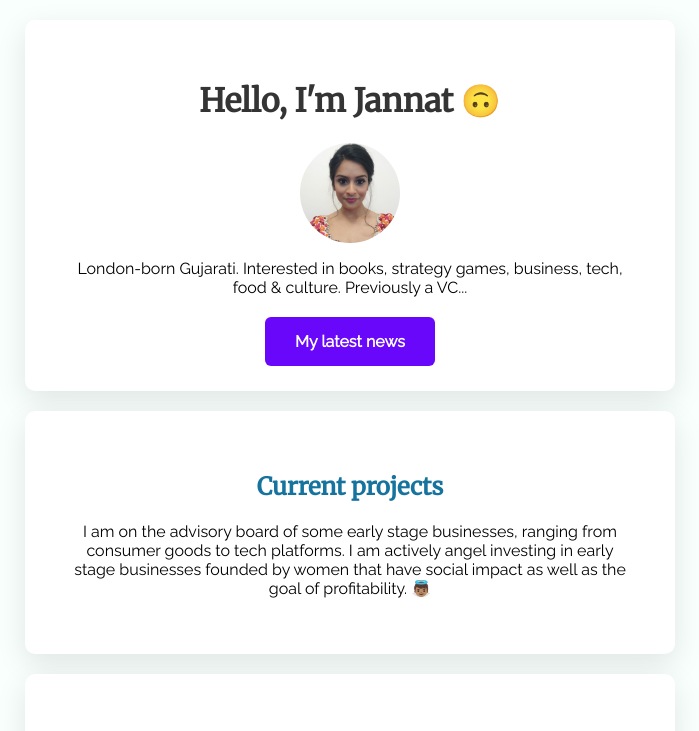
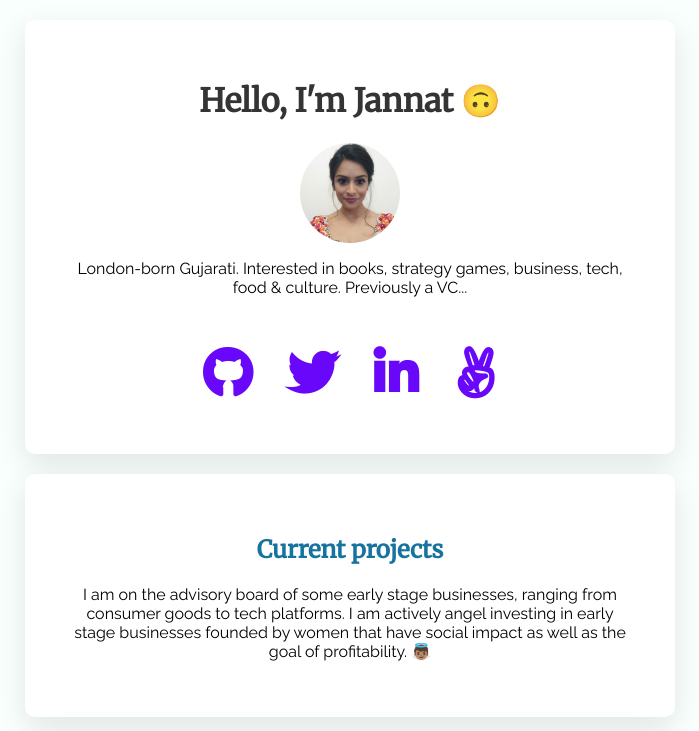
Before and after one commit to jannatshah/profile, a plain HTML site: page index.html in a window 1280 px wide. Shown: the top 731 px of the page, without its empty margins (290-989 px from the left). Drawn offline with Linux system fonts and the light colour scheme.

Commit message:
Playing with the social icons positioning

```diff
--- a/index.html
+++ b/index.html
@@ -19,7 +19,29 @@
         Previously a VC...
       </p>
       <br>
-        <a href="https://twitter.com/jannatshah" class="button-blue" target="_blank">My latest news</a>
+        <!-- <a href="https://twitter.com/jannatshah" class="button-blue" target="_blank">My latest news</a> -->
+        <ul class="list-inline">
+        <li>
+          <a href="https://github.com/jannatshah" target="_blank">
+            <i class="fab fa-github"></i>
+          </a>
+        </li>
+        <li>
+          <a href="https://twitter.com/jannatshah" target="_blank">
+            <i class="fab fa-twitter"></i>
+          </a>
+        </li>
+        <li>
+          <a href="https://linkedin.com/in/jannatshah/" target="_blank">
+            <i class="fab fa-linkedin-in"></i>
+          </a>
+        </li>
+        <li>
+          <a href="https://angel.co/jannatshah" target="_blank">
+            <i class="fab fa-angellist"></i>
+          </a>
+        </li>
+      </ul>
     </div>
 
     <div class="card">
@@ -58,7 +80,7 @@
     </p>
     </div>
 
-    <div class="card">
+    <!-- <div class="card">
     <h2>Follow me</h2>
       <ul class="list-inline">
         <li>
@@ -82,7 +104,7 @@
           </a>
         </li>
       </ul>
-    </div>
+    </div> -->
   </div>
   </body>
 </html>
```
